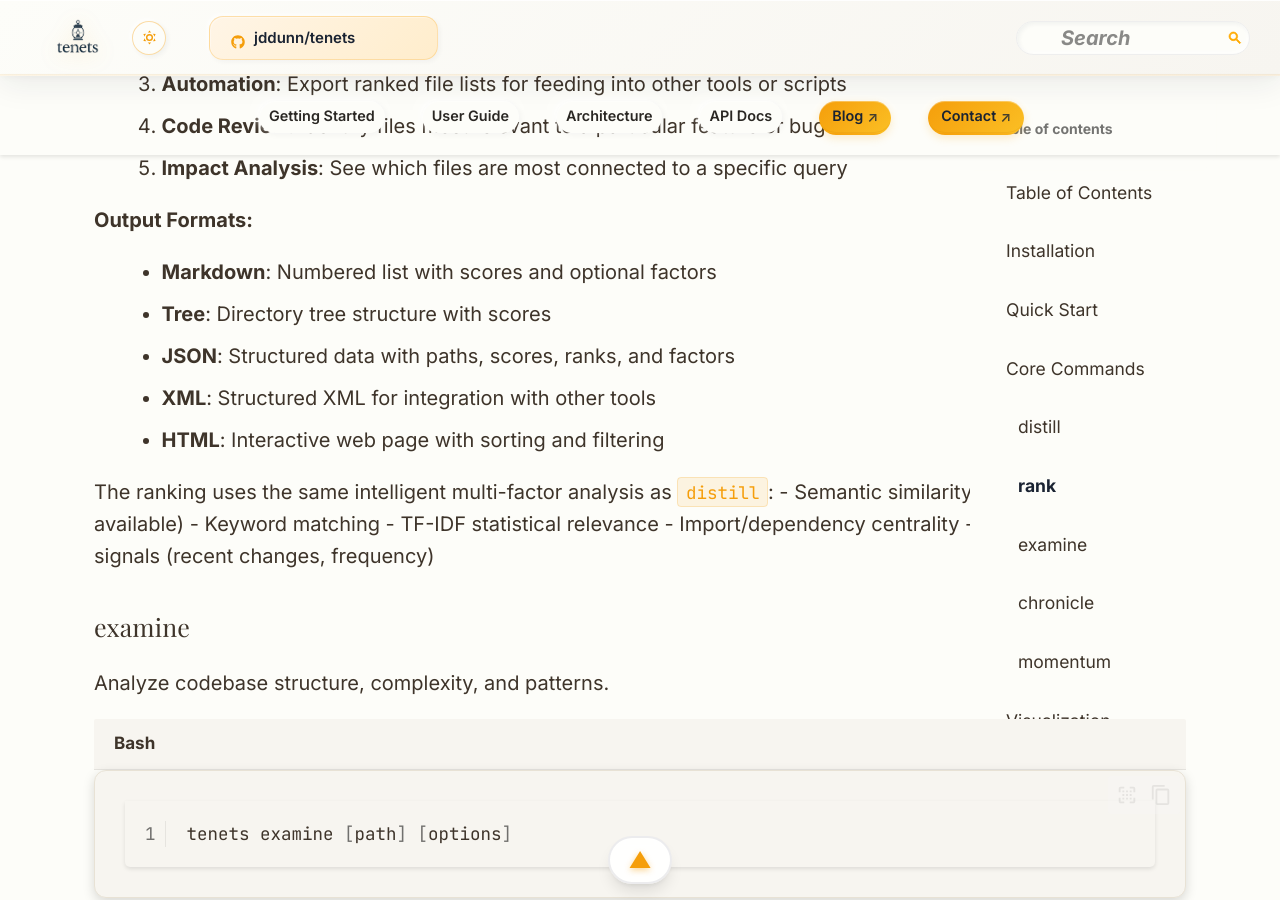
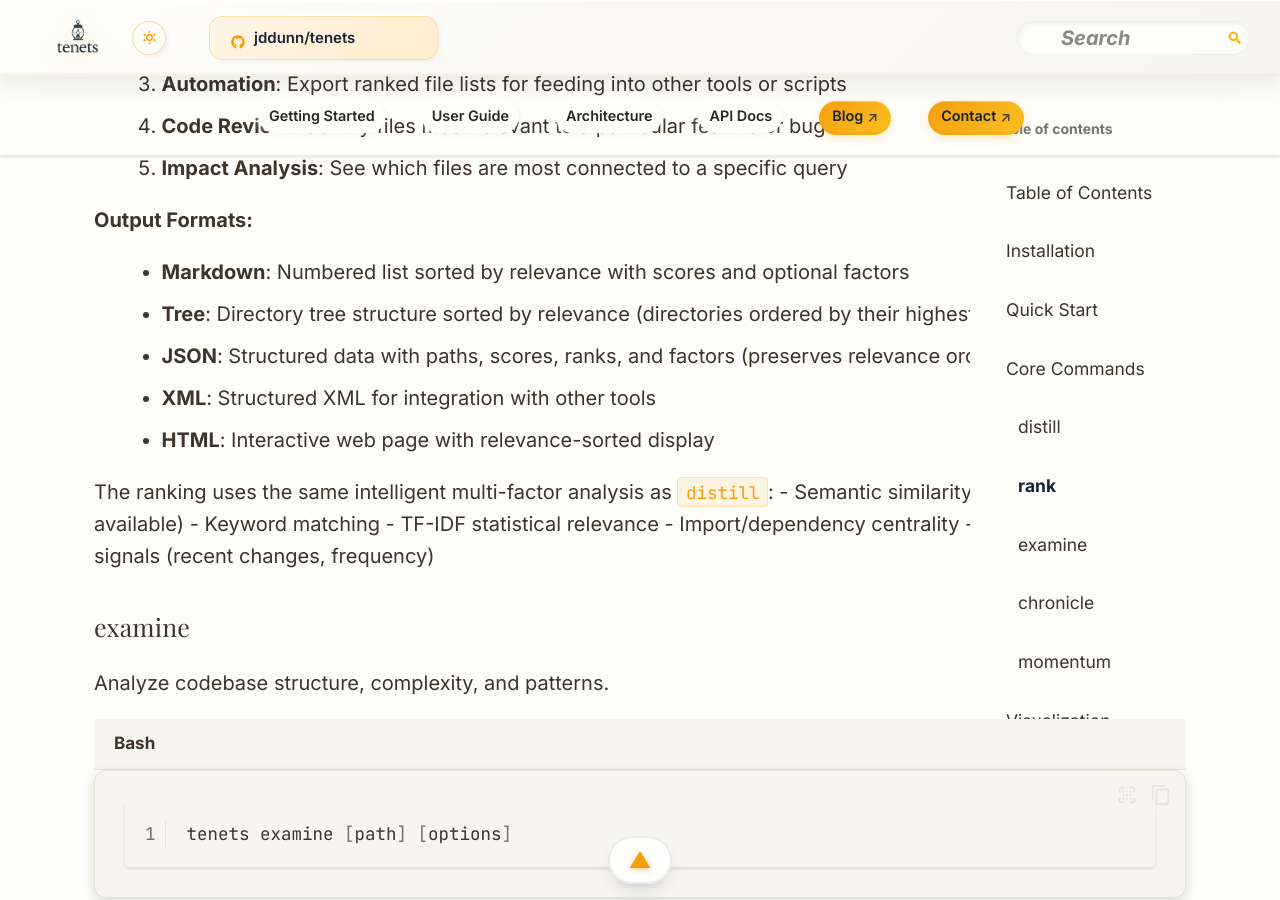
Before and after one commit to jddunn/tenets, an MkDocs documentation site: the page built from docs/CLI.md, in a window 1280 px wide and 900 px high, scrolled down 9708 px. Built offline with MkDocs 1.6.1 and Material for MkDocs 9.7.7, drawn with Linux system fonts in a browser that asks for light colours; nearby versions of some CDN libraries; comment, search, counter and statistics services are not loaded; some of the changed text lies outside the part shown.

```diff
--- a/docs/CLI.md
+++ b/docs/CLI.md
@@ -272,11 +272,11 @@
 
 **Output Formats:**
 
-- **Markdown**: Numbered list with scores and optional factors
-- **Tree**: Directory tree structure with scores
-- **JSON**: Structured data with paths, scores, ranks, and factors
+- **Markdown**: Numbered list sorted by relevance with scores and optional factors
+- **Tree**: Directory tree structure sorted by relevance (directories ordered by their highest-scoring file)
+- **JSON**: Structured data with paths, scores, ranks, and factors (preserves relevance order)
 - **XML**: Structured XML for integration with other tools
-- **HTML**: Interactive web page with sorting and filtering
+- **HTML**: Interactive web page with relevance-sorted display
 
 The ranking uses the same intelligent multi-factor analysis as `distill`:
 - Semantic similarity (ML-based when available)
--- a/docs/overrides/home.html
+++ b/docs/overrides/home.html
@@ -364,6 +364,31 @@
                   <img src="{{ 'assets/images/screenshots/context-building-2.png' | url }}" alt="Context building - Building context" loading="lazy" onerror="this.onerror=null; this.src='{{ 'logos/tenets_dark_icon_transparent.png' | url }}'" />
                   <div class="screenshot-caption">Building optimized context with summaries</div>
                 </div>
+              </div>
+            </div>
+          </div>
+        </div>
+      </div>
+
+          <div class="see-panes">
+      <div class="see-pane" id="pane-context">
+        <div class="see-grid">
+          <div class="see-code">
+            <div class="see-header">
+              <div class="see-dots"><span class="see-dot red"></span><span class="see-dot yellow"></span><span class="see-dot green"></span></div>
+              <div class="see-title"></div>
+            </div>
+            <div class="see-body"><pre><code class="language-bash">$ tenets rank "fix summarizing truncation bug" --tree</code></pre></div>
+          </div>
+          <div class="see-output" data-caption="Context builder assembling the most relevant files">
+            <div class="see-header">
+              <div class="see-dots"><span class="see-dot red"></span><span class="see-dot yellow"></span><span class="see-dot green"></span></div>
+              <div class="see-title">Output</div>
+            </div>
+            <div class="see-body">
+              <div class="shot-frame">
+                <img src="{{ 'assets/images/screenshots/rank.png' | url }}" alt="Ranking the most relevant files" loading="lazy" data-poster="{{ 'assets/images/screenshots/context-building.png' | url }}" data-gif="{{ 'assets/images/screenshots/context-building.gif' | url }}" onerror="this.onerror=null; this.src='{{ 'logos/tenets_dark_icon_transparent.png' | url }}'" />
+                <span class="see-hint">Click to reveal</span>
               </div>
             </div>
           </div>
```
Also changed, not shown: other parts of docs/CLI.md (+1 -1 lines), docs/ARCHITECTURE.md (+38 -13 lines), 2 other files.
